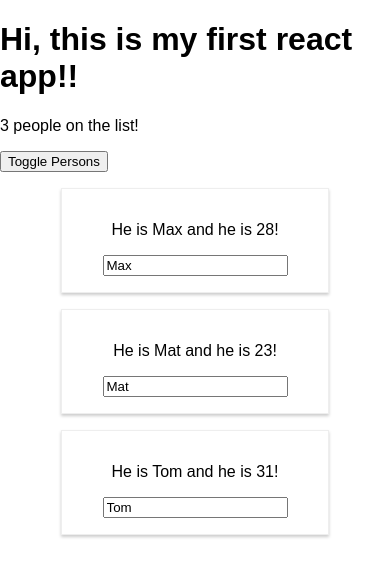
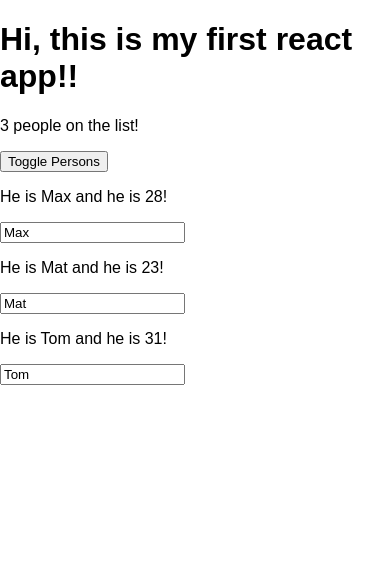
Before and after one commit to twolak88/react-styling, a React app: page / in a window 390 px wide. Both pictures are taken after a click on the button "Toggle Persons". Shown: the top 576 px of the page. Built offline with nearby package versions, Linux system fonts and the light colour scheme.

Commit message:
CSS Modules & Media Queries in Person component

```diff
--- a/src/Person/Person.css
+++ b/src/Person/Person.css
@@ -1,4 +1,4 @@
-/* .Person {
+.Person {
   width: 60%;
   margin: 16px auto;
   border: 1px solid #eee;
@@ -11,4 +11,4 @@
   .Person {
     width: 450px;
   }
-} */
+}
--- a/src/Person/Person.js
+++ b/src/Person/Person.js
@@ -1,28 +1,14 @@
-import styled from 'styled-components';
-
-//return react component
-const StyledDiv = styled.div`
-  width: 60%;
-  margin: 16px auto;
-  border: 1px solid #eee;
-  box-shadow: 0 2px 3px #ccc;
-  padding: 16px;
-  text-align: center;
-
-  @media (min-width: 500px) {
-    width: 450px;
-  }
-`;
+import classes from './Person.css';
 
 const person = (props) => {
   return (
-    <StyledDiv>
+    <div className={classes.Person}>
       <p onClick={props.click}>
         He is {props.name} and he is {props.age}!
       </p>
       <p>{props.children}</p>
       <input type="text" onChange={props.changed} value={props.name} />
-    </StyledDiv>
+    </div>
   );
 };
 
```
Lines whose indentation alone changed are shown as unchanged.
